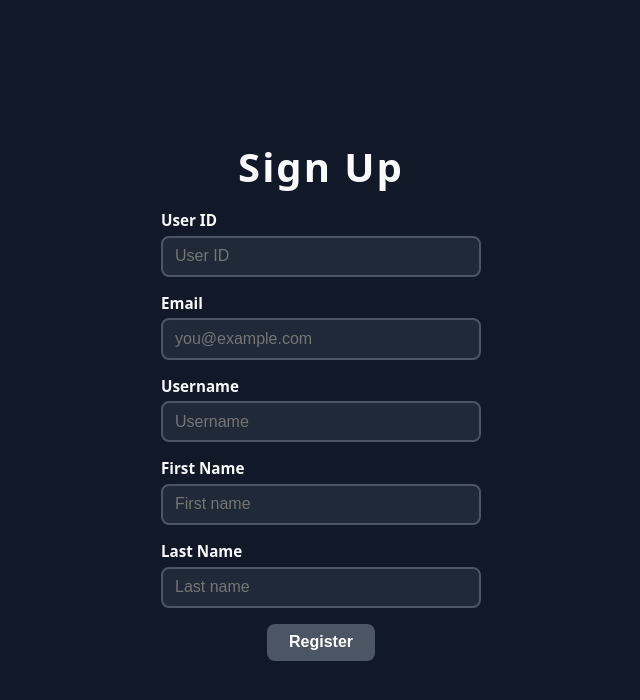
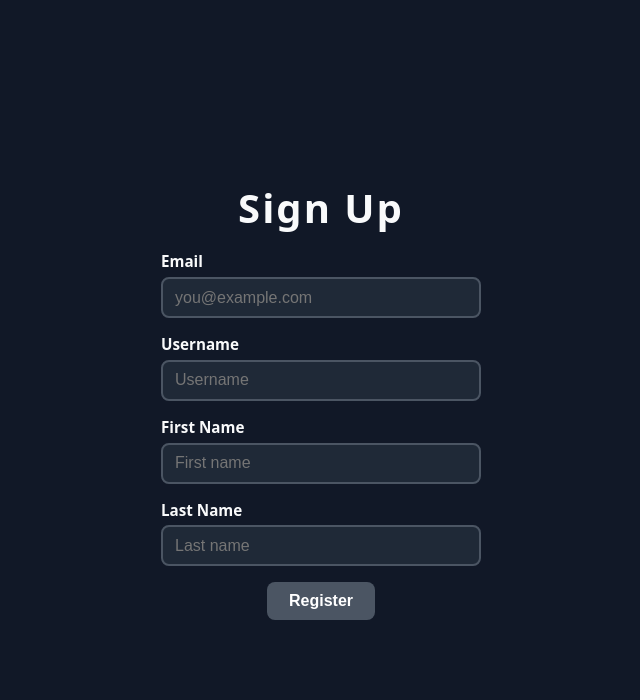
Before and after one commit to bidhutkarki-lab/tic-tac-toe-ui, a React (Vite) app: page /signup in a window 1280 px wide. Shown: the top 700 px of the page, without its empty margins (319-959 px from the left). Built offline with nearby package versions, Linux system fonts and the light colour scheme.

Commit message:
Remove userId from signup form

```diff
--- a/src/modules/users/components/SignupForm.tsx
+++ b/src/modules/users/components/SignupForm.tsx
@@ -8,7 +8,6 @@ type SignupFormProps = {
 };
 
 export function SignupForm({ onRegistered }: SignupFormProps) {
-  const [userId, setUserId] = useState("");
   const [email, setEmail] = useState("");
   const [username, setUsername] = useState("");
   const [firstName, setFirstName] = useState("");
@@ -22,7 +21,6 @@ export function SignupForm({ onRegistered }: SignupFormProps) {
     setError(null);
     try {
       const user = await registerUser({
-        userId: userId.trim(),
         email: email.trim(),
         username: username.trim(),
         firstName: firstName.trim(),
@@ -38,8 +36,7 @@ export function SignupForm({ onRegistered }: SignupFormProps) {
 
   const canSubmit =
     Boolean(
-      userId.trim() &&
-        email.trim() &&
+      email.trim() &&
         username.trim() &&
         firstName.trim() &&
         lastName.trim(),
@@ -48,14 +45,6 @@ export function SignupForm({ onRegistered }: SignupFormProps) {
   return (
     <form className="new-game" onSubmit={handleSubmit}>
       <h1>Sign Up</h1>
-      <label className="field">
-        User ID
-        <input
-          value={userId}
-          onChange={(e) => setUserId(e.target.value)}
-          placeholder="User ID"
-        />
-      </label>
       <label className="field">
         Email
         <input
--- a/src/modules/users/types.ts
+++ b/src/modules/users/types.ts
@@ -8,7 +8,6 @@ export type User = {
 };
 
 export type RegisterUserRequest = {
-  userId: string;
   email: string;
   username: string;
   firstName: string;
```
